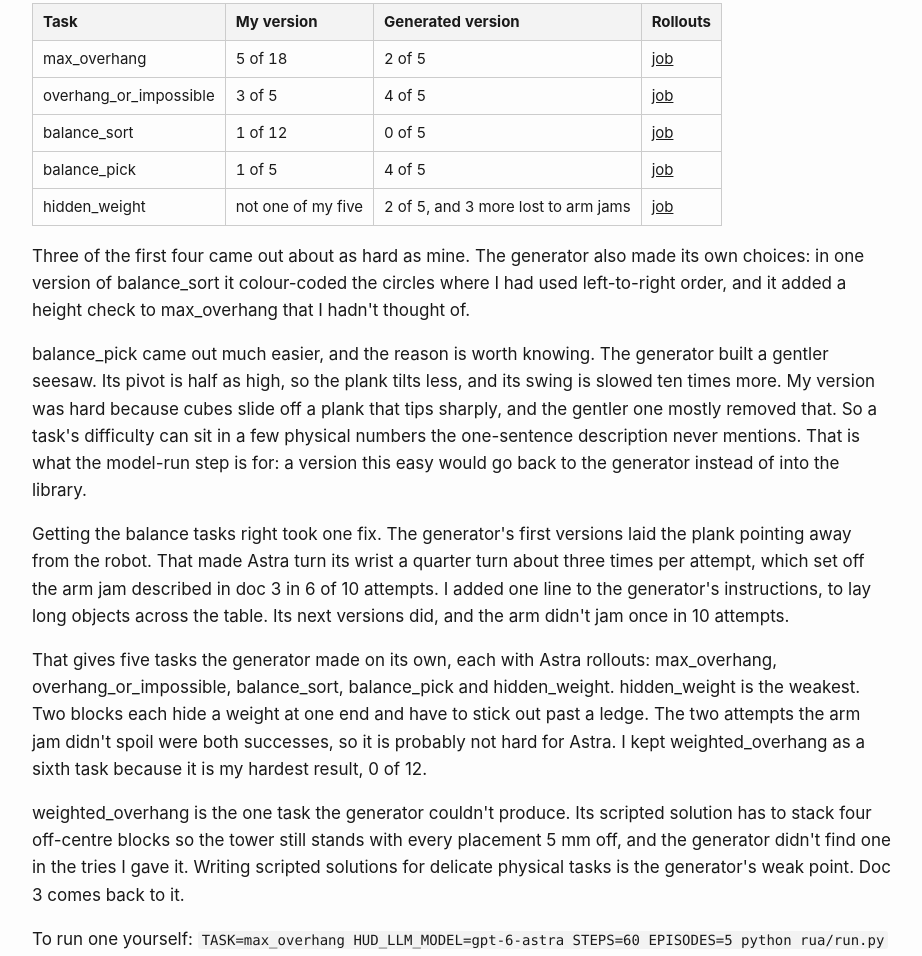
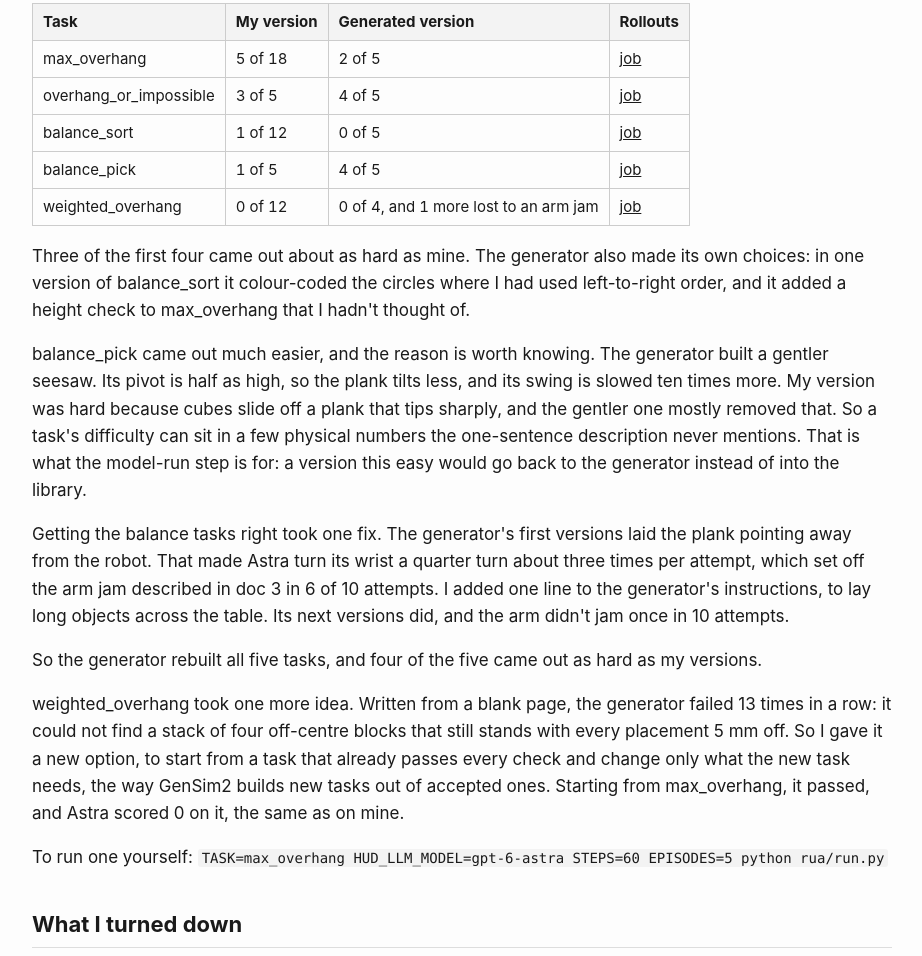
Before and after one commit to MehdiMHeydari/hud-rua-synth, a plain HTML site: page 2_pipeline.html in a window 1280 px wide. Shown: the part 4512-5468 px from the top of the page, without its empty margins (178-1100 px from the left). Drawn offline with Linux system fonts and the light colour scheme.

Commit message:
Docs site

```diff
--- a/2_pipeline.html
+++ b/2_pipeline.html
@@ -440,7 +440,7 @@ href="https://www.hud.ai/jobs/7aea5806aff543a585425c93a918b480">3</a></td>
 <td>weighted_overhang</td>
 <td><a
 href="https://github.com/MehdiMHeydari/hud-rua-synth/blob/main/tasks/weighted_overhang.yaml"><code>tasks/weighted_overhang.yaml</code></a></td>
-<td>No</td>
+<td>Yes, starting from max_overhang</td>
 <td>0 of 12</td>
 <td><a
 href="https://www.hud.ai/jobs/3a19fb37768e49afb70514660a3acb7f">1</a>,
@@ -518,11 +518,11 @@ href="https://www.hud.ai/jobs/96f6599ff40b4ce398c4982e7e2e3f99">job</a></td>
 href="https://www.hud.ai/jobs/394a6c07ec5b4cb58509f3ba4d0c7d13">job</a></td>
 </tr>
 <tr>
-<td>hidden_weight</td>
-<td>not one of my five</td>
-<td>2 of 5, and 3 more lost to arm jams</td>
+<td>weighted_overhang</td>
+<td>0 of 12</td>
+<td>0 of 4, and 1 more lost to an arm jam</td>
 <td><a
-href="https://www.hud.ai/jobs/1b5de27bef1b458cbf247661b350de81">job</a></td>
+href="https://www.hud.ai/jobs/b2296a54129e44478e4615962696b0ec">job</a></td>
 </tr>
 </tbody>
 </table>
@@ -544,18 +544,15 @@ turn its wrist a quarter turn about three times per attempt, which set
 off the arm jam described in doc 3 in 6 of 10 attempts. I added one line
 to the generator's instructions, to lay long objects across the table.
 Its next versions did, and the arm didn't jam once in 10 attempts.</p>
-<p>That gives five tasks the generator made on its own, each with Astra
-rollouts: max_overhang, overhang_or_impossible, balance_sort,
-balance_pick and hidden_weight. hidden_weight is the weakest. Two blocks
-each hide a weight at one end and have to stick out past a ledge. The
-two attempts the arm jam didn't spoil were both successes, so it is
-probably not hard for Astra. I kept weighted_overhang as a sixth task
-because it is my hardest result, 0 of 12.</p>
-<p>weighted_overhang is the one task the generator couldn't produce. Its
-scripted solution has to stack four off-centre blocks so the tower still
-stands with every placement 5 mm off, and the generator didn't find one
-in the tries I gave it. Writing scripted solutions for delicate physical
-tasks is the generator's weak point. Doc 3 comes back to it.</p>
+<p>So the generator rebuilt all five tasks, and four of the five came
+out as hard as my versions.</p>
+<p>weighted_overhang took one more idea. Written from a blank page, the
+generator failed 13 times in a row: it could not find a stack of four
+off-centre blocks that still stands with every placement 5 mm off. So I
+gave it a new option, to start from a task that already passes every
+check and change only what the new task needs, the way GenSim2 builds
+new tasks out of accepted ones. Starting from max_overhang, it passed,
+and Astra scored 0 on it, the same as on mine.</p>
 <p>To run one yourself:
 <code>TASK=max_overhang HUD_LLM_MODEL=gpt-6-astra STEPS=60 EPISODES=5 python rua/run.py</code></p>
 <h2 id="what-i-turned-down">What I turned down</h2>
```
Also changed, not shown: 3_performance_and_scale.html (+5 -0 lines), index.html (+3 -2 lines).
